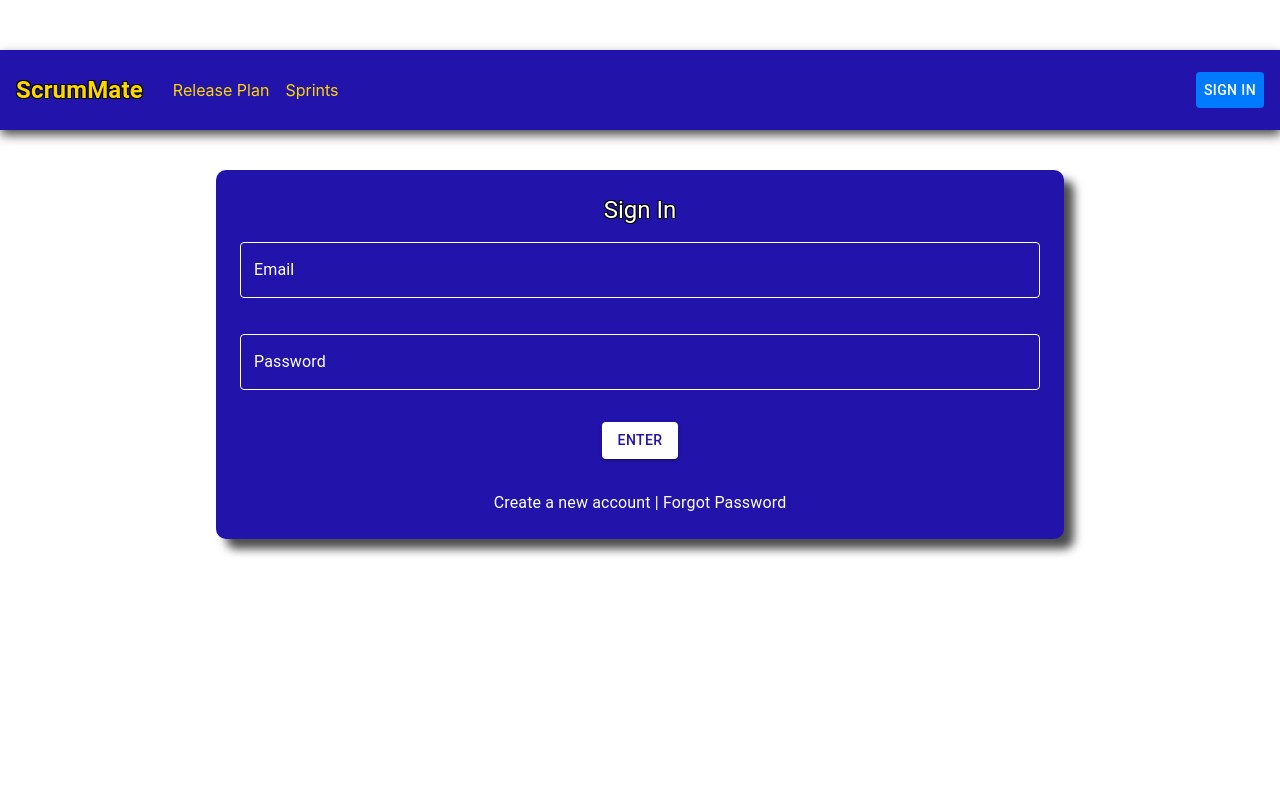
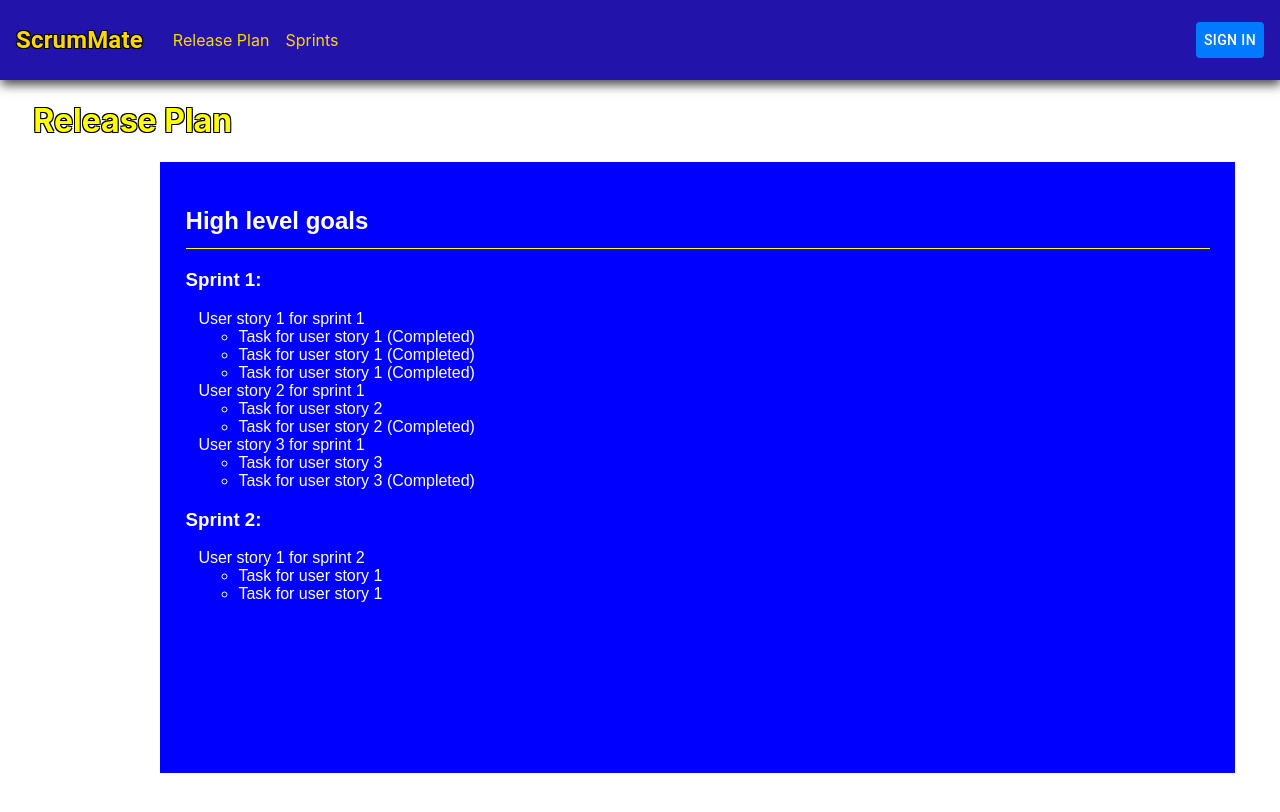
Before and after one commit to adhocmaster/ScrumMate, a React (Create React App) app in the folder frontend/: page / in a window 1280 px wide. Shown: the top 812 px of the page. Built offline with nearby package versions, Linux system fonts and the light colour scheme.

Commit message:
Made some more changes to the design

```diff
--- a/frontend/src/App.jsx
+++ b/frontend/src/App.jsx
@@ -8,59 +8,65 @@ import SprintPlan from './Pages/SprintPage';
 import Navbar from './Components/Navbar'; // Make sure the path is correct
 
 function App() {
-  const [isLoggedIn, setIsLoggedIn] = useState(false);
-
-  const handleSignIn = (email, password) => {
-    const hardcodedEmail = 'test@email.com';
-    const hardcodedPassword = 'password123';
-
-    if (email === hardcodedEmail && password === hardcodedPassword) {
-      setIsLoggedIn(true);
-    } else {
-      alert('Incorrect email or password.');
-    }
-  };
-
-  const handleSignOut = () => {
-    setIsLoggedIn(false);
-  };
-
   return (
-    <div className="App">
-      <Navbar isLoggedIn={isLoggedIn} onSignOut={handleSignOut} />
-      <Routes>
-        <Route
-          path="/"
-          element={
-            isLoggedIn ? (
-              <Navigate replace to="/dashboard" />
-            ) : (
-              <SignInBox onLogin={handleSignIn} />
-            )
-          }
-        />
-        <Route
-          path="/dashboard"
-          element={
-            isLoggedIn ? <Dashboard /> : <Navigate replace to="/" />
-          }
-        />
-        <Route
-          path="/releases"
-          element={
-            isLoggedIn ? <ReleasePlan /> : <Navigate replace to="/" />
-          }
-        />
-        <Route
-          path="/sprints"
-          element={
-            isLoggedIn ? <SprintPlan /> : <Navigate replace to="/" />
-          }
-        />
-        <Route path="*" element={<Navigate to="/" />} />
-      </Routes>
-    </div>
+    <ReleasePlan />
   );
 }
 
+// function App() {
+//   const [isLoggedIn, setIsLoggedIn] = useState(false);
+
+//   const handleSignIn = (email, password) => {
+//     const hardcodedEmail = 'test@email.com';
+//     const hardcodedPassword = 'password123';
+
+//     if (email === hardcodedEmail && password === hardcodedPassword) {
+//       setIsLoggedIn(true);
+//     } else {
+//       alert('Incorrect email or password.');
+//     }
+//   };
+
+//   const handleSignOut = () => {
+//     setIsLoggedIn(false);
+//   };
+
+//   return (
+//     <div className="App">
+//       <Navbar isLoggedIn={isLoggedIn} onSignOut={handleSignOut} />
+//       <Routes>
+//         <Route
+//           path="/"
+//           element={
+//             isLoggedIn ? (
+//               <Navigate replace to="/dashboard" />
+//             ) : (
+//               <SignInBox onLogin={handleSignIn} />
+//             )
+//           }
+//         />
+//         <Route
+//           path="/dashboard"
+//           element={
+//             isLoggedIn ? <Dashboard /> : <Navigate replace to="/" />
+//           }
+//         />
+//         <Route
+//           path="/releases"
+//           element={
+//             isLoggedIn ? <ReleasePlan /> : <Navigate replace to="/" />
+//           }
+//         />
+//         <Route
+//           path="/sprints"
+//           element={
+//             isLoggedIn ? <SprintPlan /> : <Navigate replace to="/" />
+//           }
+//         />
+//         <Route path="*" element={<Navigate to="/" />} />
+//       </Routes>
+//     </div>
+//   );
+// }
+
 export default App;
--- a/frontend/src/Pages/Dashboard.jsx
+++ b/frontend/src/Pages/Dashboard.jsx
@@ -52,8 +52,8 @@ const Dashboard = ({ isLoggedIn }) => {
           marginRight: '100px',
           marginLeft: '25px',
           padding: '20px',
-          width: '300px', // Adjust width as necessary
-          height: '600px', // Adjust height as necessary
+          width: '20vw', // Adjust width as necessary
+          height: '70vh', // Adjust height as necessary
           color: 'white',
           textAlign: 'center'
         }}>
@@ -88,8 +88,8 @@ const Dashboard = ({ isLoggedIn }) => {
             padding: '20px',
             borderRadius: '10px',
             fontFamily: 'sans-serif',
-            width: '1000px',
-            height: '600px',
+            width: '80vw',
+            height: '70vh',
             marginRight: '25px'
           }}>
             <div style={{ flex: 3 }}>
@@ -125,28 +125,31 @@ const Dashboard = ({ isLoggedIn }) => {
                 backgroundColor: 'white',
                 color: 'black',
                 padding: '20px',
-                height: '200px', // Adjust as needed
-                width: '200px', // Adjust as needed
+                height: '20vh', // Adjust as needed
+                width: '10vm', // Adjust as needed
                 display: 'flex',
                 justifyContent: 'center',
                 alignItems: 'center',
                 flexDirection: 'column',
+                marginTop: '8em',
+                marginLeft: '2em'
               }}>
                 <p>Pie Graph of</p>
                 <p>Completed Tasks vs</p>
                 <p>Incomplete</p>
               </div>
-              <button style={{
+              {/* <button style={{
                 backgroundColor: 'navy',
                 color: 'white',
                 padding: '10px 20px',
                 border: 'none',
                 borderRadius: '5px',
-                marginTop: '20px',
+                marginTop: '10em',
+                marginRight: '10em',
                 cursor: 'pointer',
               }}>
                 View Release Plan
-              </button>
+              </button> */}
             </div>
           </div>
       </div>
--- a/frontend/src/Pages/ReleasePlan.jsx
+++ b/frontend/src/Pages/ReleasePlan.jsx
@@ -2,6 +2,7 @@ import React, { useState } from 'react';
 import { AppBar, Typography, Button, Box, Paper } from '@mui/material';
 import { List, ListItem, ListItemText } from '@mui/material';
 import CreateReleasePlan from '../Components/CreateReleasePlan'; // Adjust the import path as necessary
+import Navbar from '../Components/Navbar';
 
 const ReleasePlan = () => {
   const [showCreateReleasePlan, setShowCreateReleasePlan] = useState(false);
@@ -22,70 +23,116 @@ const ReleasePlan = () => {
   };
 
   return (
-    <Box sx={{ flexGrow: 1 }}>
-      <AppBar position="static" sx={{ backgroundColor: 'navy', marginBottom: 4 }}>
-        {/* AppBar content can go here */}
-      </AppBar>
+    <>
+    <div>
+    <Navbar />
+    </div>
 
-      <Box display="flex" justifyContent="center" p={2}>
-        <Paper elevation={3} sx={{ width: '80%', padding: 2 }}>
-          <Typography variant="h4" sx={{ textAlign: 'center', marginBottom: 2 }}>
-            Release Plan
-          </Typography>
-          <Box display="flex" justifyContent="space-between" marginBottom={2}>
-            <Button variant="contained" color="primary" onClick={toggleCreateReleasePlan}>
-              {showCreateReleasePlan ? 'Hide Create Form' : 'Create Release Plan'}
-            </Button>
-            <Button variant="contained" color="primary" onClick={toggleViewReleasePlan}>
-              {showReleasePlan ? 'Hide Release Plan' : 'View Release Plan'}
-            </Button>
-          </Box>
+    <div>
+        <h1 style={{
+          marginLeft: "25pt",
+          color: 'yellow',
+          textShadow: `
+            -1px -1px 0 #000,
+            1px -1px 0 #000,
+            -1px  1px 0 #000,
+            1px  1px 0 #000`
+        }}>
+          Release Plan
+        </h1>
+    </div>
 
-          {/* Conditionally render the CreateReleasePlan component */}
-          {showCreateReleasePlan && <CreateReleasePlan />}
+    {/* <div style={{
+      display: 'flex',
+      flexDirection: 'column',
+      justifyContent: 'center',
+      alignItems: 'center',
+      backgroundColor: 'blue',
+      //border: '5px solid yellow',
+      borderRadius: '10px',
+      padding: '20px',
+      width: '20vm', // Adjust width as necessary
+      height: '70vh', // Adjust height as necessary
+      color: 'white',
+      textAlign: 'center',
+      gap: '10px', // Adjust space between buttons as necessary
+    }}>
+      <button style={{
+        backgroundColor: 'navy',
+        color: 'white',
+        border: '2px solid yellow',
+        borderRadius: '5px',
+        padding: '10px 20px',
+        fontSize: '16px',
+        cursor: 'pointer',
+        fontWeight: 'bold',
+      }}>
+        Create Release Plan
+      </button>
+      <button style={{
+        backgroundColor: 'navy',
+        color: 'white',
+        border: '2px solid yellow',
+        borderRadius: '5px',
+        padding: '10px 20px',
+        fontSize: '16px',
+        cursor: 'pointer',
+        fontWeight: 'bold',
+      }}>
+        View Release Plan
+      </button>
+    </div> */}
 
-          {/* Conditionally render the release plan text */}
-          {showReleasePlan && (
-            <Paper elevation={2} sx={{ backgroundColor: '#e0e0e0', padding: 2, marginTop: 2 }}>
-              {/* Split the text into lines and apply different styles to the first line and the rest */}
-              {releasePlanText.split('\n').map((line, index) => (
-                <Typography
-                  key={index}
-                  variant="body1"
-                  sx={{
-                    whiteSpace: 'pre-wrap',
-                    textAlign: index === 0 ? 'center' : 'left' // Justify the first line, left-align the rest
-                  }}
-                >
-                  {line}
-                </Typography>
-              ))}
-            </Paper>
-          )}
+    <div style={{
+      backgroundColor: 'blue',
+      color: 'white',
+      padding: '2vw', // Use viewport width for responsive padding
+      fontFamily: 'sans-serif',
+      width: '80vw',
+      height: '70vh',
+      marginLeft: '10em'
+    }}>
+      <h2 style={{ borderBottom: '0.2vh solid yellow', paddingBottom: '1vw' }}>High level goals</h2>
+      <div>
+        <h3>Sprint 1:</h3>
+        <ul style={{ listStyleType: 'none', paddingLeft: '1vw' }}>
+          <li>User story 1 for sprint 1
+            <ul>
+              <li>Task for user story 1 (Completed)</li>
+              <li>Task for user story 1 (Completed)</li>
+              <li>Task for user story 1 (Completed)</li>
+            </ul>
+          </li>
+          <li>User story 2 for sprint 1
+            <ul>
+              <li>Task for user story 2</li>
+              <li>Task for user story 2 (Completed)</li>
+            </ul>
+          </li>
+          <li>User story 3 for sprint 1
+            <ul>
+              <li>Task for user story 3</li>
+              <li>Task for user story 3 (Completed)</li>
+            </ul>
+          </li>
+        </ul>
+      </div>
+      <div>
+        <h3>Sprint 2:</h3>
+        <ul style={{ listStyleType: 'none', paddingLeft: '1vw' }}>
+          <li>User story 1 for sprint 2
+            <ul>
+              <li>Task for user story 1</li>
+              <li>Task for user story 1</li>
+            </ul>
+          </li>
+        </ul>
+      </div>
+    </div>
 
-          <Paper elevation={2} sx={{ backgroundColor: '#f0f0f0', padding: 2 }}>
-            <Typography variant="h5" sx={{ marginBottom: 2 }}>
-              Sprints
-            </Typography>
-            <List>
-              <ListItem>
-                <ListItemText primary="Sprint 1:" />
-              </ListItem>
-              <Typography variant="body1" component="div">
-                User story 1 for sprint 1
-                <List sx={{ marginLeft: 4 }}>
-                  <ListItem>
-                    <ListItemText primary="Task for user story 1 (Completed)" />
-                  </ListItem>
-                  {/* Repeat for other tasks */}
-                </List>
-              </Typography>
-              {/* Repeat for other user stories and sprints */}
-            </List>
-          </Paper>
-        </Paper>
-      </Box>
-    </Box>
+
+
+    </>
   );
 };
 
```
